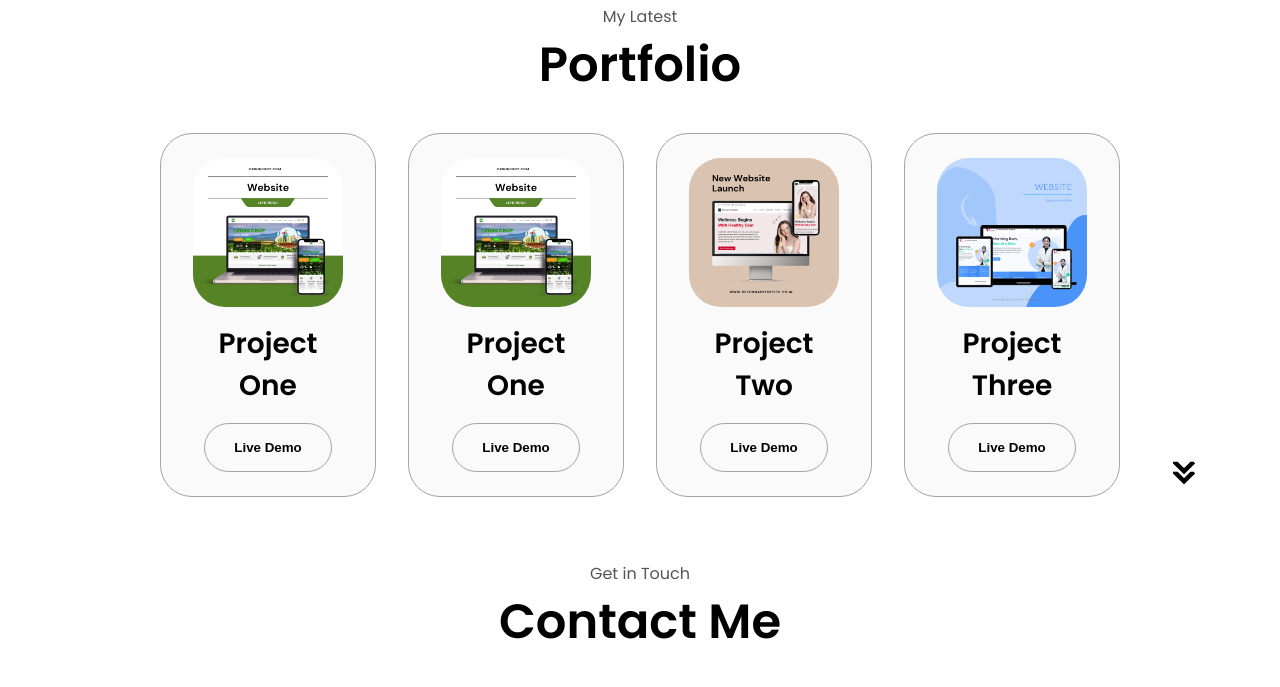
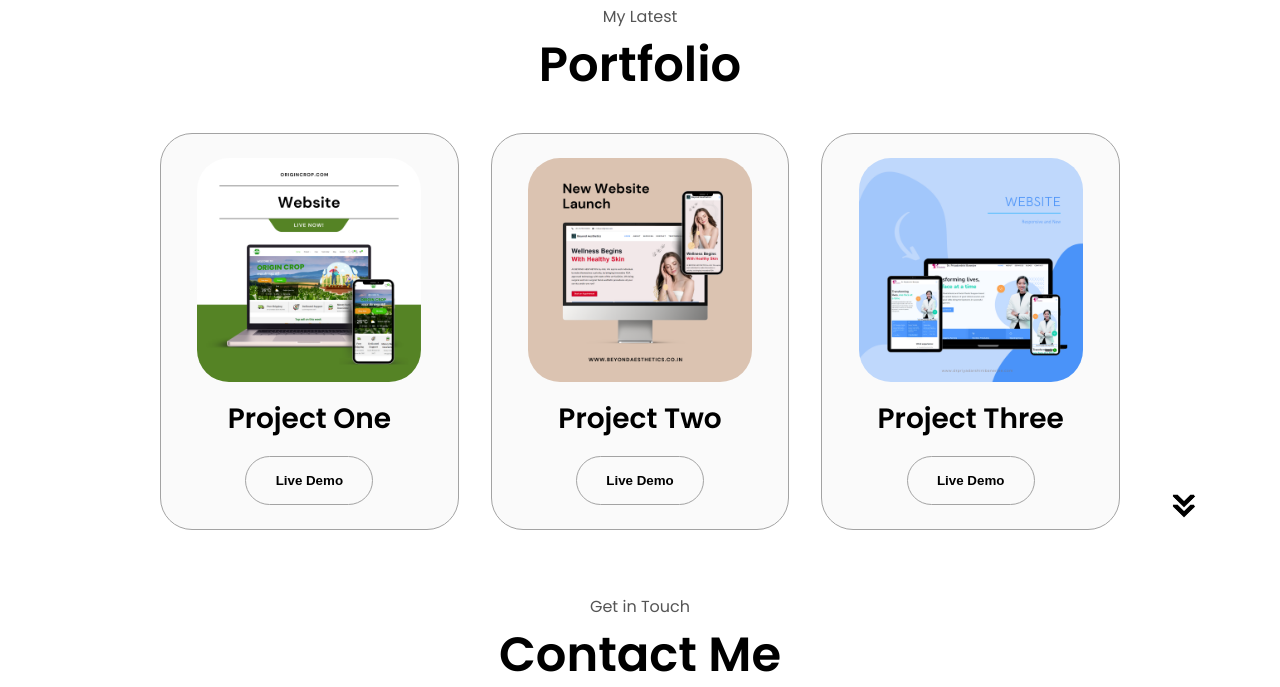
Before and after one commit to AbhishekNimbalkar/My-Portfolio, a plain HTML site: page index.html in a window 1280 px wide. Shown: the part 2460-3147 px from the top of the page. Drawn offline with Linux system fonts and the light colour scheme.

Commit message:
Update index.html
removed one project

```diff
--- a/index.html
+++ b/index.html
@@ -229,25 +229,6 @@
           <div class="details-container color-container">
             <div class="article-container">
               <img
-                src="./assets/project-1.png"
-                alt="Project 1"
-                class="project-img"
-              />
-            </div>
-            <h2 class="experience-sub-title project-title">Project One</h2>
-            <div class="btn-container">
-
-              <button
-                class="btn btn-color-2 project-btn"
-                onclick="location.href='https://origincrop.com/'"
-              >
-                Live Demo
-              </button>
-            </div>
-          </div>
-          <div class="details-container color-container">
-            <div class="article-container">
-              <img
                 src="./assets/project-2.png"
                 alt="Project 2"
                 class="project-img"
```
